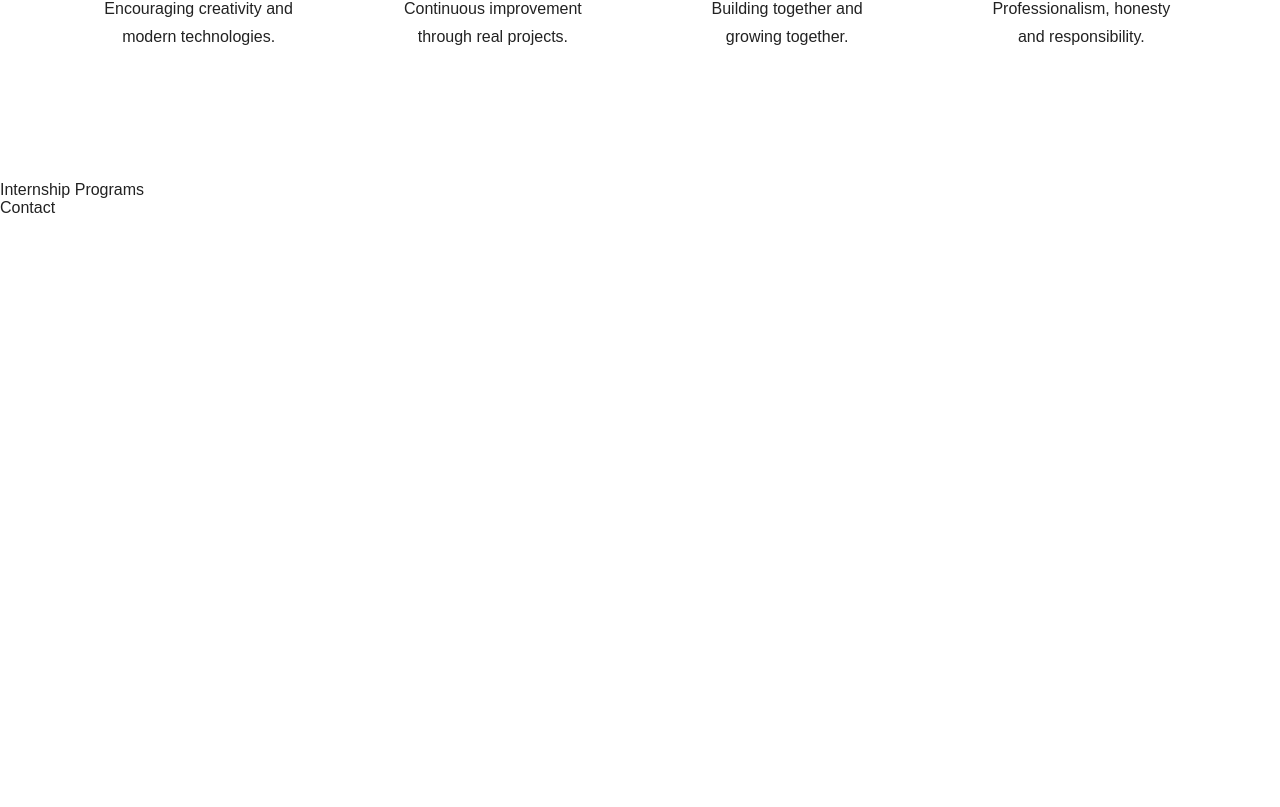
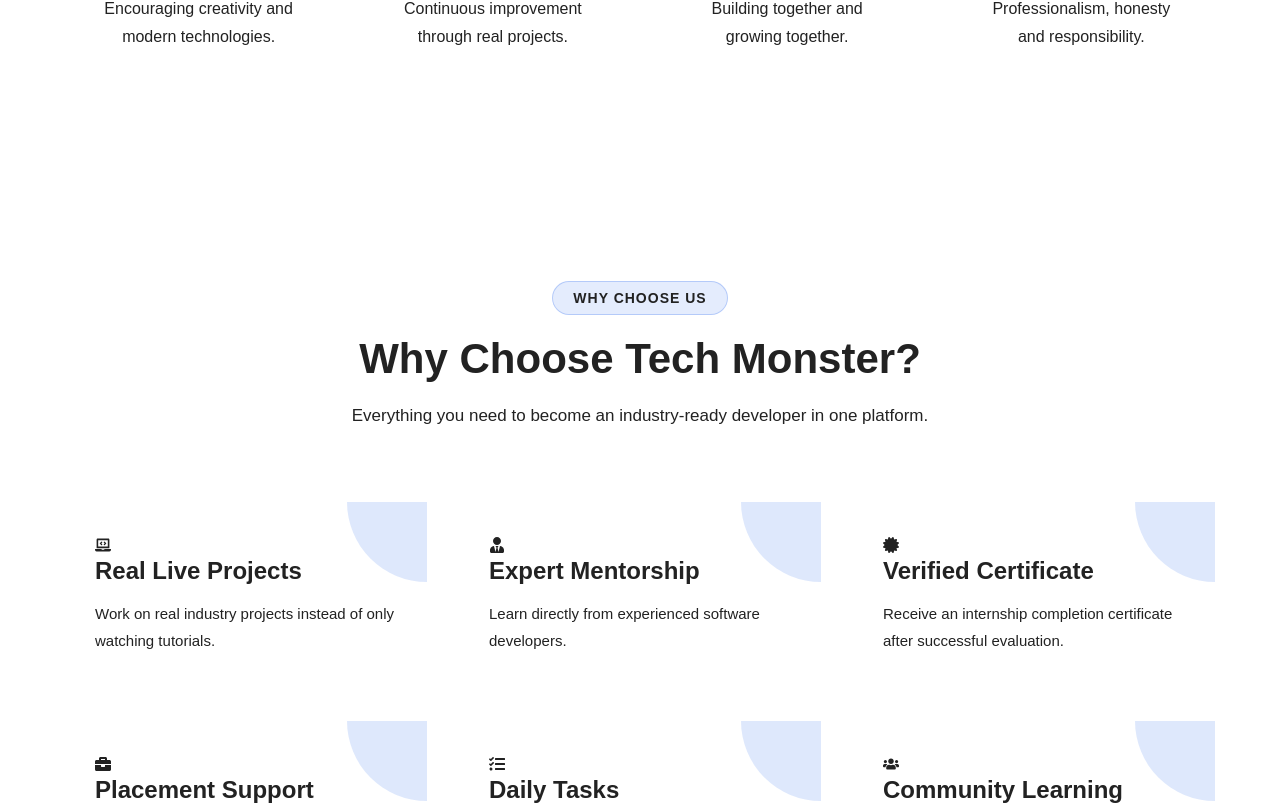
Before and after one commit to CodeWithDeb202/DEMO, a React app in the folder frontend/: page / in a window 1280 px wide. Shown: the part 1993-2800 px from the top of the page. Before the commit the page ends 2210 px from the top, so only its background shows below. Built offline with nearby package versions, Linux system fonts and the light colour scheme; the HTML template or start-up script is replaced by a standard one.

Commit message:
feat: add features section

```diff
--- a/frontend/src/pages/Features/Features.css
+++ b/frontend/src/pages/Features/Features.css
@@ -0,0 +1,232 @@
+/* ==========================================
+   FEATURES SECTION
+========================================== */
+
+.features {
+  padding: 100px 0;
+  background: var(--background);
+  color: var(--text);
+}
+
+/* ==========================================
+   SECTION HEADER
+========================================== */
+
+.section-header {
+  width: 90%;
+  max-width: 800px;
+  margin: 0 auto 70px;
+  text-align: center;
+}
+
+.section-header span {
+  display: inline-block;
+  padding: 8px 20px;
+  border-radius: 999px;
+  background: rgba(37, 99, 235, 0.12);
+  border: 1px solid rgba(37, 99, 235, 0.25);
+  color: var(--primary);
+  font-size: 14px;
+  font-weight: 600;
+  letter-spacing: 1px;
+  margin-bottom: 20px;
+}
+
+.section-header h2 {
+  font-size: 42px;
+  margin-bottom: 18px;
+}
+
+.section-header p {
+  color: var(--muted);
+  line-height: 1.8;
+  font-size: 17px;
+}
+
+/* ==========================================
+   GRID
+========================================== */
+
+.features-grid {
+  width: 90%;
+  max-width: 1300px;
+  margin: auto;
+
+  display: grid;
+
+  grid-template-columns: repeat(3, 1fr);
+
+  gap: 30px;
+}
+
+/* ==========================================
+   CARD
+========================================== */
+
+.feature-card {
+  background: var(--surface);
+
+  border: 1px solid rgba(255, 255, 255, 0.08);
+
+  border-radius: var(--radius);
+
+  padding: 35px 30px;
+
+  transition: var(--transition);
+
+  position: relative;
+
+  overflow: hidden;
+}
+
+/* Glow Effect */
+
+.feature-card::before {
+  content: "";
+
+  position: absolute;
+
+  top: -80px;
+
+  right: -80px;
+
+  width: 160px;
+
+  height: 160px;
+
+  background: rgba(37, 99, 235, 0.15);
+
+  border-radius: 50%;
+
+  transition: .4s ease;
+}
+
+.feature-card:hover::before {
+  transform: scale(1.5);
+}
+
+.feature-card:hover {
+  transform: translateY(-10px);
+
+  border-color: var(--primary);
+
+  box-shadow: 0 20px 45px rgba(37, 99, 235, 0.18);
+}
+
+/* ==========================================
+   ICON
+========================================== */
+
+.feature-icon {
+  width: 70px;
+
+  height: 70px;
+
+  display: flex;
+
+  align-items: center;
+
+  justify-content: center;
+
+  border-radius: 18px;
+
+  background: rgba(37, 99, 235, 0.12);
+
+  margin-bottom: 25px;
+
+  transition: .35s ease;
+}
+
+.feature-card:hover .feature-icon {
+  background: var(--primary);
+
+  transform: rotate(8deg) scale(1.08);
+}
+
+.feature-icon svg {
+  font-size: 30px;
+
+  color: var(--primary);
+
+  transition: .35s ease;
+}
+
+.feature-card:hover .feature-icon svg {
+  color: #ffffff;
+}
+
+/* ==========================================
+   TEXT
+========================================== */
+
+.feature-card h3 {
+  font-size: 24px;
+  margin-bottom: 15px;
+}
+
+.feature-card p {
+  color: var(--muted);
+  line-height: 1.8;
+  font-size: 15px;
+}
+
+/* ==========================================
+   RESPONSIVE
+========================================== */
+
+@media (max-width: 1100px) {
+
+  .features-grid {
+    grid-template-columns: repeat(2, 1fr);
+  }
+
+  .section-header h2 {
+    font-size: 36px;
+  }
+
+}
+
+@media (max-width: 768px) {
+
+  .features {
+    padding: 80px 0;
+  }
+
+  .features-grid {
+    grid-template-columns: 1fr;
+  }
+
+  .section-header {
+    margin-bottom: 50px;
+  }
+
+  .section-header h2 {
+    font-size: 30px;
+  }
+
+  .section-header p {
+    font-size: 15px;
+  }
+
+  .feature-card {
+    padding: 28px;
+  }
+
+}
+
+@media (max-width: 480px) {
+
+  .feature-icon {
+    width: 60px;
+    height: 60px;
+  }
+
+  .feature-icon svg {
+    font-size: 26px;
+  }
+
+  .feature-card h3 {
+    font-size: 20px;
+  }
+
+}
--- a/frontend/src/pages/Features/Features.jsx
+++ b/frontend/src/pages/Features/Features.jsx
@@ -0,0 +1,71 @@
+import './Features.css';
+
+import { motion } from 'framer-motion';
+import { featuresData } from './FeaturesData';
+import {
+    FaLaptopCode,
+    FaUserTie,
+    FaCertificate,
+    FaBriefcase,
+    FaTasks,
+    FaUsers,
+} from 'react-icons/fa';
+
+const iconMap = {
+    project: FaLaptopCode,
+    mentor: FaUserTie,
+    certificate: FaCertificate,
+    placement: FaBriefcase,
+    task: FaTasks,
+    team: FaUsers,
+};
+
+function Features() {
+    return (
+        <>
+            <section className="features">
+                <div className="section-header">
+                    <span>WHY CHOOSE US</span>
+
+                    <h2>Why Choose Tech Monster?</h2>
+                    <p>
+                        Everything you need to become an industry-ready developer in one
+                        platform.
+                    </p>
+                </div>
+
+                <div className="features-grid">
+                    {featuresData.map((feature, index) => {
+
+                        const Icon = iconMap[feature.icon];
+
+                        return (
+                            <motion.div
+                                key={feature.id}
+                                className="feature-card"
+                                initial={{ opacity: 0, y: 40 }}
+                                whileInView={{ opacity: 1, y: 0 }}
+                                viewport={{ once: true }}
+                                transition={{
+                                    duration: 0.5,
+                                    delay: index * 0.1
+                                }}
+                            >
+                                <div className="features-icon">
+                                    <Icon />
+                                </div>
+
+                                <h3>{feature.title}</h3>
+
+                                <p>{feature.description}</p>
+
+                            </motion.div>
+                        )
+                    })}
+                </div>
+            </section>
+        </>
+    )
+};
+
+export default Features;
--- a/frontend/src/pages/Features/FeaturesData.js
+++ b/frontend/src/pages/Features/FeaturesData.js
@@ -0,0 +1,49 @@
+export const featuresData = [
+  {
+    id: 1,
+    icon: "project",
+    title: "Real Live Projects",
+    description:
+      "Work on real industry projects instead of only watching tutorials."
+  },
+
+  {
+    id: 2,
+    icon: "mentor",
+    title: "Expert Mentorship",
+    description:
+      "Learn directly from experienced software developers."
+  },
+
+  {
+    id: 3,
+    icon: "certificate",
+    title: "Verified Certificate",
+    description:
+      "Receive an internship completion certificate after successful evaluation."
+  },
+
+  {
+    id: 4,
+    icon: "placement",
+    title: "Placement Support",
+    description:
+      "Build your portfolio, improve your resume, and prepare for interviews."
+  },
+
+  {
+    id: 5,
+    icon: "task",
+    title: "Daily Tasks",
+    description:
+      "Complete structured daily assignments to improve your practical skills."
+  },
+
+  {
+    id: 6,
+    icon: "team",
+    title: "Community Learning",
+    description:
+      "Collaborate with other interns and learn together through teamwork."
+  }
+];
--- a/frontend/src/pages/Features/index.js
+++ b/frontend/src/pages/Features/index.js
@@ -0,0 +1 @@
+export { default } from "./Features";
--- a/frontend/src/pages/Landing/Landing.jsx
+++ b/frontend/src/pages/Landing/Landing.jsx
@@ -1,6 +1,7 @@
 import Navbar from "../../components/Navbar/Navbar";
 import Hero from "../Hero";
 import About from "../About/About";
+import Features from "../Features/Features";
 
 function Landing(){
 
@@ -9,6 +10,7 @@
       <Navbar />
       <Hero />
       <About />
+      <Features />
 
       <section>
         Internship Programs
```
